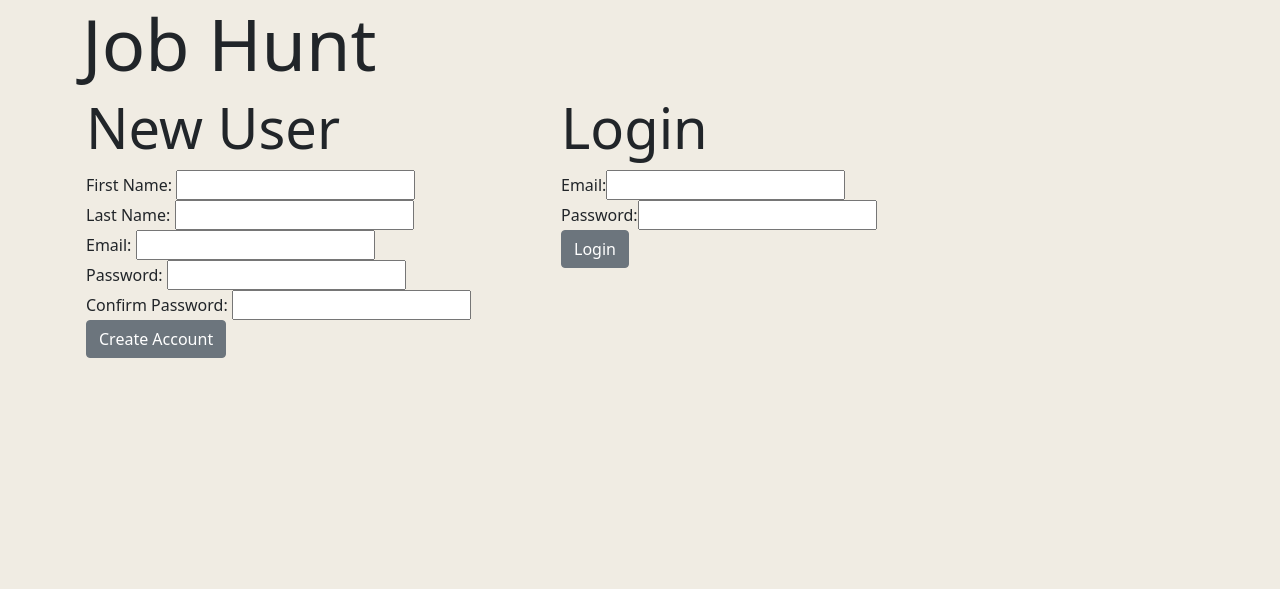
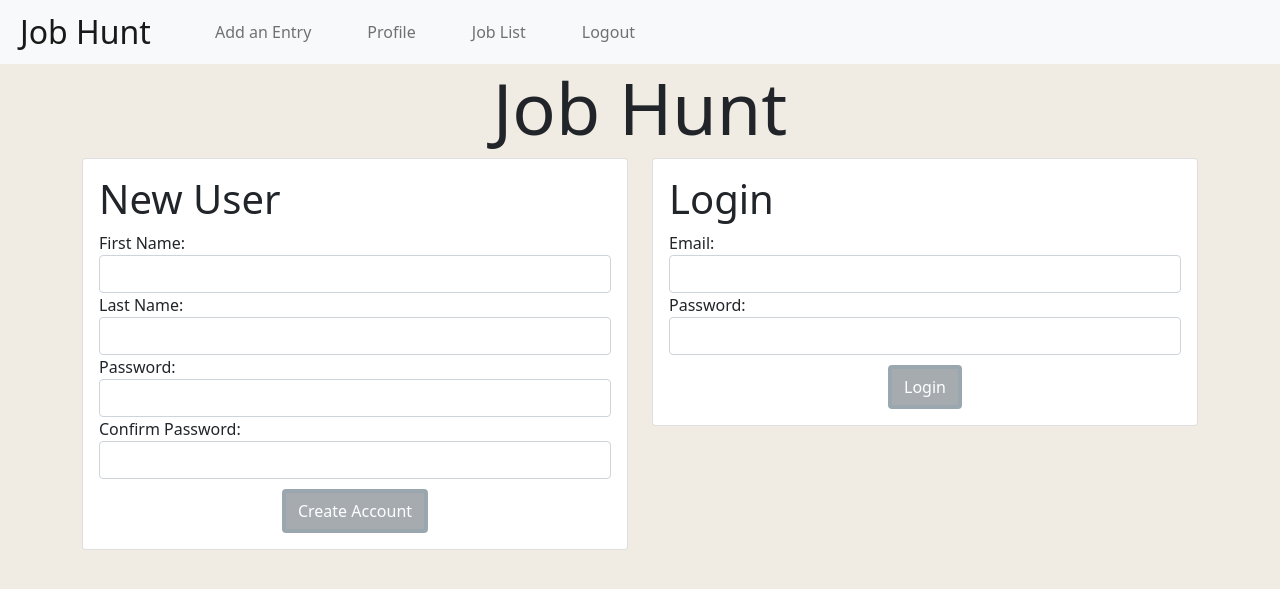
Before and after one commit to raphtis/JobHunt, a Django app: page / in a window 1280 px wide. Shown: the top 589 px of the page. Run offline with Django 3.2, Linux system fonts and the light colour scheme.

Commit message:
Cleaned up forms with Bootstrap

```diff
--- a/jobHuntProject/jobHuntApp/static/css/style.css
+++ b/jobHuntProject/jobHuntApp/static/css/style.css
@@ -23,12 +23,22 @@ a {
     color: #596E79;
 }
 
+.btn {
+    margin: 10px 10px 0 10px;
+    border: 4px #596E79 solid;
+    opacity: 60%;
+}
+
+.navbar-nav li {
+    padding: 0 20px;
+}
+
+.app_title {
+    font-size: 2rem;
+    padding: 0 20px;
+}
+
+
 .form-div label {
     color: #596E79;
 }
-
-.form-div {
-    background-color: #DFD3C3;
-    margin-top: 20px;
-    width: 500px;
-}
--- a/jobHuntProject/jobHuntApp/templates/index.html
+++ b/jobHuntProject/jobHuntApp/templates/index.html
@@ -10,48 +10,60 @@
     <title>Login or Create an Account</title>
 </head>
     <body>
-        <div class="container">
-        <h1 class="display-2 ">Job Hunt</h1>
-            <div class="row">
-                <div class="col-5 px-3">
-                    <h1 class="display-4">New User</h1>
+    {% include "navBar.html" %}
+
+        <h1 class="display-2 text-center">Job Hunt</h1>
+        <div class="container text-left">
+
             {% if messages %}
             <ul class="messages">
                 {% for message in messages %}
-                            <li {% if message.tags %} class="{{ message.tags }}"{% endif %}>{{ message }}</li>
+                    <li {% if message.tags %} class="{{ message.tags }} alert alert-danger"{% endif %}>{{ message }}</li>
                 {% endfor %}
             </ul>
             {% endif %}
+
+        <div class="row row-cols-1 row-cols-md-2 g-4">
+        <div class="col">
+            <div class="card">
+                <div class="card-body">
+                    <h2 class="display-6">New User</h2>
                     <form action='/register' method="POST">
                         {% csrf_token %}
                         <div class="form-group row">
-                            <label for="first_name">First Name: <input type="text" name="first_name"></label>
+                            <label for="first_name">First Name: <input type="text" class="form-control" name="first_name"></label>
                         </div>
                         <div class="form-group row">
-                            <label for="last_name">Last Name: <input type="text" name="last_name"></label>
+                            <label for="last_name">Last Name: <input type="text" class="form-control" name="last_name"></label>
                         </div>
                         <div class="form-group row">
-                            <label for="email">Email: <input type="text" name="email"></label>
-                        <label for="password">Password: <input type="password" name="password"></label>
+                        <label for="password">Password: <input type="password" class="form-control" name="password"></label>
                         </div>
                         <div class="form-group row">
-                            <label for="confirm_password">Confirm Password: <input type="password" name="confirm_password"></label>
+                            <label for="confirm_password">Confirm Password: <input type="password" class="form-control" name="confirm_password"></label>
                         </div>
+                        <div class="col text-center">
                         <button class="btn btn-secondary" type="submit">Create Account</button>
+                        </div>
                     </form>
                 </div>
-
-                <div class="col-6 px-3">
-                    <h1 class="display-4">Login</h1>
+            </div>
+        </div>
+        <div class="col">
+            <div class="card">
+                <div class="card-body">
+                    <h2 class="display-6">Login</h2>
                     <form action="/login" method="POST">
                     {% csrf_token %}
                         <div class="form-group row">
-                            <label>Email:<input type="text" name="email"></label>
+                            <label>Email:<input type="text" class="form-control" name="email"></label>
                         </div>
                         <div class="form-group row">
-                            <label>Password:<input type="password" name="password"></label>
+                            <label>Password:<input type="password" class="form-control" name="password"></label>
                         </div>
+                        <div class="col text-center">
                         <button class="btn btn-secondary" type="submit">Login</button>
+                        </div>
                     </form>
                 </div>
             </div>
--- /dev/null
+++ b/jobHuntProject/jobHuntApp/templates/navBar.html
@@ -0,0 +1,23 @@
+<nav class="navbar navbar-expand-lg navbar-light bg-light">
+    <a class="navbar-brand app_title" href="/jobs">Job Hunt</a>
+    <button class="navbar-toggler" type="button" data-toggle="collapse" data-target="#navbarText" aria-controls="navbarText" aria-expanded="false" aria-label="Toggle navigation">
+        <span class="navbar-toggler-icon"></span>
+    </button>
+    <div class="collapse navbar-collapse" id="navbarText">
+        <ul class="navbar-nav mr-auto">
+        <li class="nav-item">
+            <a class="nav-link" href="/addlisting">Add an Entry</a>
+        </li>
+        <li class="nav-item active">
+            <a class="nav-link" href="/profile">Profile</a>
+        </li>
+        <li class="nav-item active">
+            <a class="nav-link" href="/jobs">Job List</a>
+        </li>
+        <li class="nav-item">
+            <a class="nav-link" href="/logout">Logout</a>
+        </li>
+        </ul>
+
+    </div>
+</nav>
--- a/jobHuntProject/jobHuntApp/views.py
+++ b/jobHuntProject/jobHuntApp/views.py
@@ -74,6 +74,7 @@ def create_entry(request):
     if errors:
         for val in errors.values():
             messages.error(request, val)
+        return redirect ('/addlisting')
     else:
 
         Job.objects.create(
@@ -119,11 +120,14 @@ def update(request, job_id):
     if errors:
         for val in errors.values():
             messages.error(request, val)
+
     else:
+        user = User.objects.get(id=request.session['user_id'])
         new_job = Job.objects.get(id=job_id)
         new_job.company_name = request.POST['company_name']
         new_job.position = request.POST['position']
         new_job.status = request.POST['status']
+        new_job.users_follow_up.remove(user)
         new_job.save()
         messages.success(request, "Job entry successfully updated.")
     return redirect('/jobs')
```
Also changed, not shown: jobHuntProject/jobHuntApp/templates/addlisting.html (+29 -31 lines), jobHuntProject/jobHuntApp/templates/jobs.html (+4 -8 lines), jobHuntProject/jobHuntApp/templates/listingdetails.html (+15 -19 lines), jobHuntProject/jobHuntApp/templates/profile.html (+3 -4 lines), jobHuntProject/db.sqlite3. Lines whose indentation alone changed are shown as unchanged.
